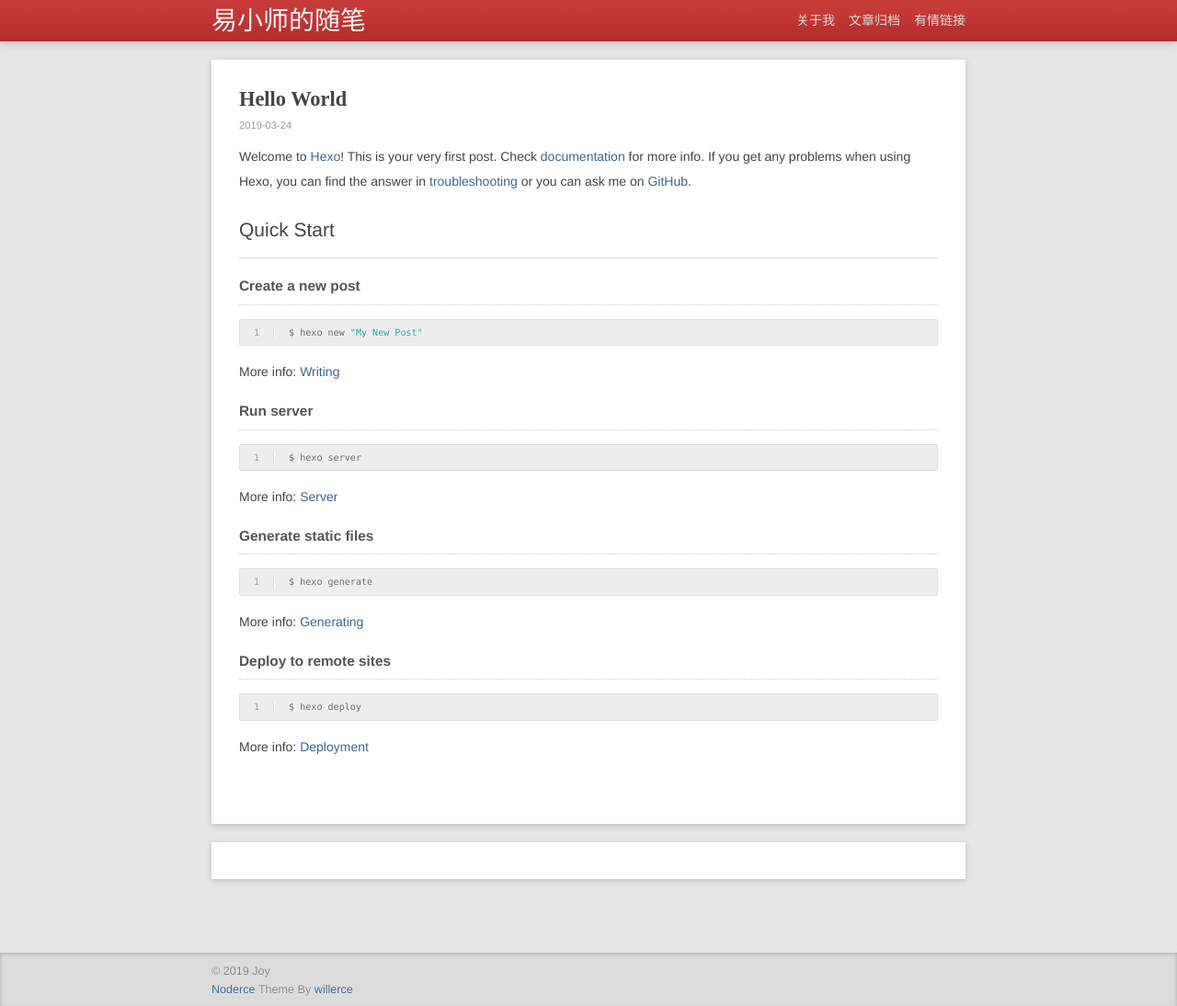
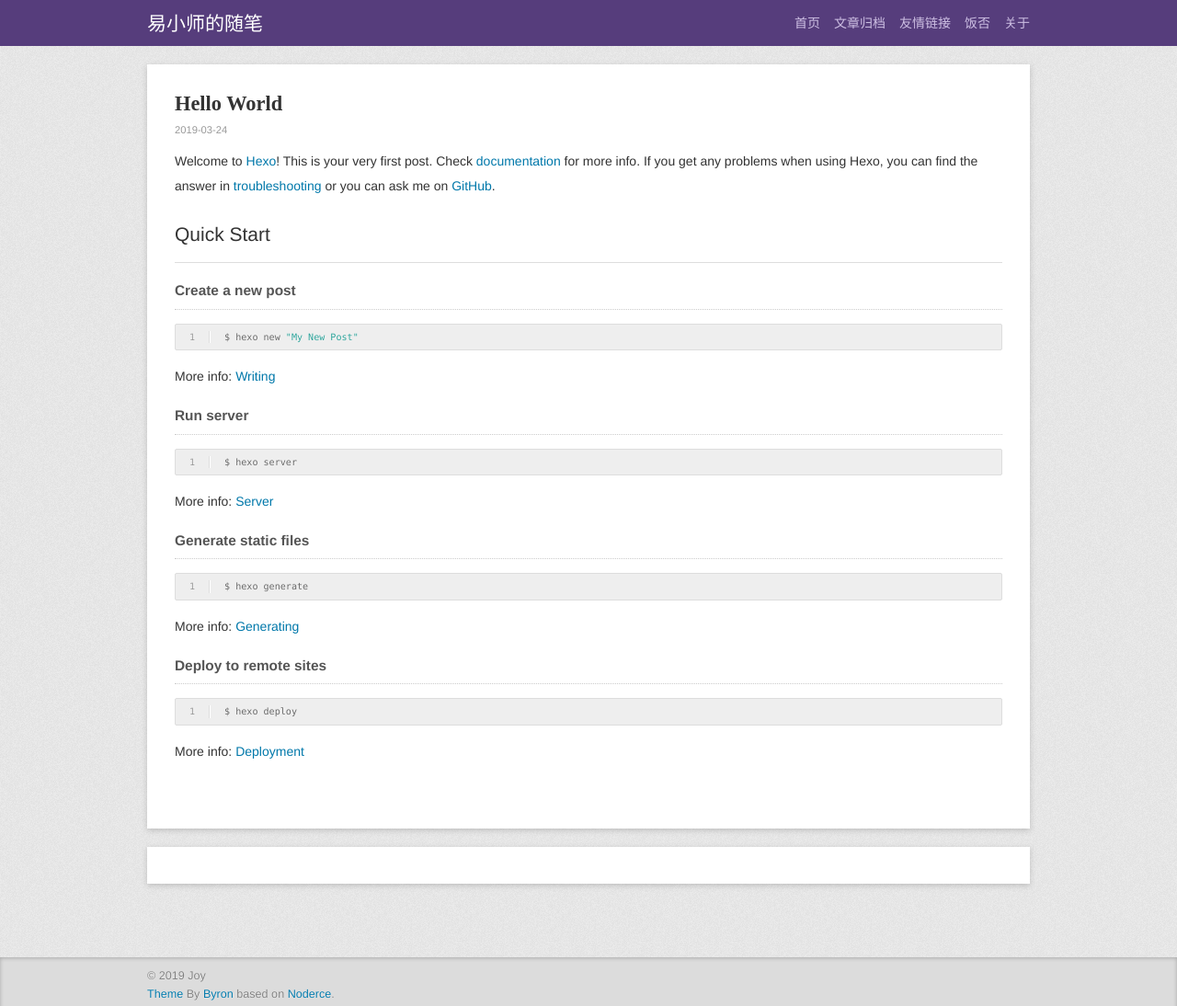
Before and after one commit to Joy917/Joy917.github.io, a plain HTML site: page 2019/03/24/hello-world/index.html in a window 1280 px wide. Shown: the top 1094 px of the page at 92% size. Drawn offline with Linux system fonts and the light colour scheme; a script that the page names is missing.

Commit message:
Site updated: 2019-03-25 01:16:32

```diff
--- a/2019/03/24/hello-world/index.html
+++ b/2019/03/24/hello-world/index.html
@@ -19,12 +19,12 @@
 
 
   <link href="/favicon.png" rel="icon">
-  <link rel="alternate" href="http://feeds.feedburner.com/willerce" title="易小师的随笔" type="application/atom+xml">
+  <link rel="alternate" href="/atom.xml" title="易小师的随笔" type="application/atom+xml">
   <link rel="stylesheet" href="/css/style.css" media="screen" type="text/css">
 
 <script type="text/javascript">
   var _gaq = _gaq || [];
-  _gaq.push(['_setAccount', 'UA-32857089-1']);
+  _gaq.push(['_setAccount', 'UA-5353535-6']);
   _gaq.push(['_trackPageview']);
 
   (function() {
@@ -40,22 +40,25 @@
 <body>
   <header id="header"><div class="meta inner">
   <h1><a href="/">易小师的随笔</a></h1>
-  <h2><a href="/"></a></h2>
+  <h2 id="header-h2"></h2>
   <nav id="main-nav">
     <ul>
 
-      <li><a href="/about">关于我</a></li>
+      <li><a href="/">首页</a></li>
 
       <li><a href="/archives">文章归档</a></li>
 
-      <li><a href="/links">有情链接</a></li>
+      <li><a href="/links">友情链接</a></li>
+
+      <li><a href="http://fanfou.com/sanqiuhaoyue">饭否</a></li>
+
+      <li><a href="/about">关于</a></li>
 
     </ul>
     <div class="clearfix"></div>
   </nav>
 </div>
-<div class="clearfix"></div>
-</header>
+<div class="clearfix"></div></header>
   <div id="content" class="inner">
     <div id="main-col" class="alignleft"><div id="wrapper"><article class="post">
   <div class="post-content">
@@ -101,7 +104,7 @@
             <!-- Duoshuo Comment BEGIN -->
             <div class="ds-thread"></div>
             <script type="text/javascript">
-                var duoshuoQuery = {short_name:"willerce"};
+                var duoshuoQuery = {short_name:""};
                 (function() {
                     var ds = document.createElement('script');
                     ds.type = 'text/javascript';ds.async = true;
@@ -125,7 +128,7 @@
 
   </p>
   <p>
-    <a href="http://github.com/willerce/hexo-theme-noderce">Noderce</a> Theme By <a href="http://willerce.com">willerce</a>
+    <a href="https://github.com/imbyron/hexo-theme-daisy">Theme</a> By <a href="http://googleyixia.com">Byron</a> based on <a href="https://github.com/willerce/hexo-theme-noderce">Noderce</a>.
   </p>
 
 </div>
--- a/css/style.css
+++ b/css/style.css
@@ -3,8 +3,8 @@
   padding: 0;
 }
 body {
-  background: #e6e6e6;
-  color: #444;
+  background: transparent url("../img/body_bg.png");
+  color: #333;
   font-family: "Helvetica Neue", Helvetica, Arial, "Microsoft Yahei", sans-serif;
   font-size: 14px;
   text-shadow: 0 0 1px transparent;
@@ -25,6 +25,9 @@ h6 {
 h1 {
   font-size: 1.8em;
 }
+h1 a {
+  color: #333;
+}
 h2 {
   font-size: 1.5em;
 }
@@ -33,7 +36,7 @@ h3 {
 }
 a {
   text-decoration: none;
-  color: #3d658d;
+  color: #0078aa;
 }
 a:hover {
   text-decoration: underline;
@@ -56,7 +59,7 @@ a:hover {
   clear: both;
 }
 .inner {
-  width: 820px;
+  width: 960px;
   margin: 0 auto;
   position: relative;
 }
@@ -77,29 +80,31 @@ a:hover {
   margin-top: 20px;
 }
 #header {
-  height: 45px;
-  background: #bb3131;
-  background: -webkit-linear-gradient(top, #c63a3a 0, #c43837 29%, #c13635 55%, #bd3232 55%, #ba3030 77%, #b32b2b 100%);
-  background: -moz-linear-gradient(top, #c63a3a 0, #c43837 29%, #c13635 55%, #bd3232 55%, #ba3030 77%, #b32b2b 100%);
-  background: -o-linear-gradient(top, #c63a3a 0, #c43837 29%, #c13635 55%, #bd3232 55%, #ba3030 77%, #b32b2b 100%);
-  background: -ms-linear-gradient(top, #c63a3a 0, #c43837 29%, #c13635 55%, #bd3232 55%, #ba3030 77%, #b32b2b 100%);
-  background: linear-gradient(to bottom, #c63a3a 0, #c43837 29%, #c13635 55%, #bd3232 55%, #ba3030 77%, #b32b2b 100%);
-  -webkit-box-shadow: 0 1px 10px rgba(0,0,0,0.2);
-  box-shadow: 0 1px 10px rgba(0,0,0,0.2);
+  height: 50px;
+  background: #563d7c;
 }
 #header h1 {
+  position: absolute;
+  left: 0;
+  top: 1px;
   font-weight: normal;
-  font-size: 2em;
-  line-height: 45px;
+  font-size: 1.5em;
+  line-height: 50px;
 }
 #header h1 a {
-  color: #f5f5f5;
+  color: #fff;
 }
-#header h2 {
-  display: none;
+#header-h2 {
+  position: absolute;
+  left: 135px;
+  top: 7px;
+  font-weight: normal;
+  font-size: 1em;
+  line-height: 45px;
+  color: #eee;
 }
-@media screen and (max-width: 820px) {
-  #header {
+@media screen and (max-width: 960px) {
+  #header-h2 {
     padding: 0 1em;
   }
 }
@@ -114,10 +119,10 @@ a:hover {
 #main-nav ul li {
   float: left;
   margin-left: 15px;
-  line-height: 45px;
+  line-height: 50px;
 }
 #main-nav ul li a {
-  color: #ddd;
+  color: #cdbfe3;
 }
 #main-nav ul li a:hover {
   color: #fff;
@@ -150,7 +155,7 @@ article header time {
 article header .title {
   font-weight: bold;
   font-size: 1.6em;
-  font-family: Pmingliu, Mingliu;
+  font-family: Microsoft YaHei, SimSun;
 }
 article header .title a:hover {
   text-decoration: underline;
@@ -326,8 +331,7 @@ article footer a {
   color: #999;
 }
 article footer a:hover {
-  color: #3d658d;
-  text-decoration: none;
+  color: #333;
 }
 article footer a:before {
   font: 1.1em font-icon;
@@ -466,7 +470,7 @@ article footer .tags {
   color: #999;
 }
 #sidebar .search input:focus {
-  color: #444;
+  color: #333;
 }
 #sidebar .tag small {
   margin-left: 15px;
@@ -521,7 +525,7 @@ article footer .tags {
   padding: 7px 15px;
   border-radius: 2px;
   text-shadow: 0 0 1px #fff;
-  line-height: 1.6;
+  line-height: 1.2;
   overflow: auto;
   color: #666;
 }
@@ -548,10 +552,10 @@ article footer .tags {
   font-size: 100%;
 }
 .entry .gist .gist-file .gist-meta a {
-  color: #3d658d;
+  color: #0078aa;
 }
 .entry .gist .gist-file .gist-meta a:visited {
-  color: #3d658d;
+  color: #0078aa;
 }
 figure.highlight {
   background: #eee;
```
Also changed, not shown: archives/2019/03/index.html (+12 -9 lines), archives/2019/index.html (+12 -9 lines), archives/index.html (+13 -10 lines), index.html (+11 -8 lines), img/body_bg.png (added).
